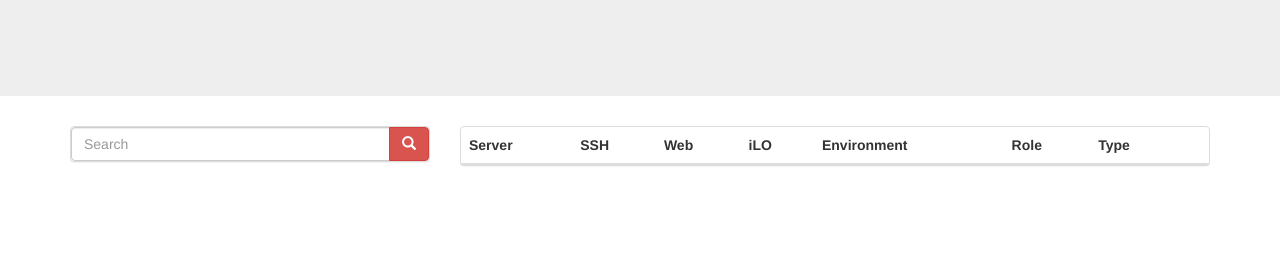
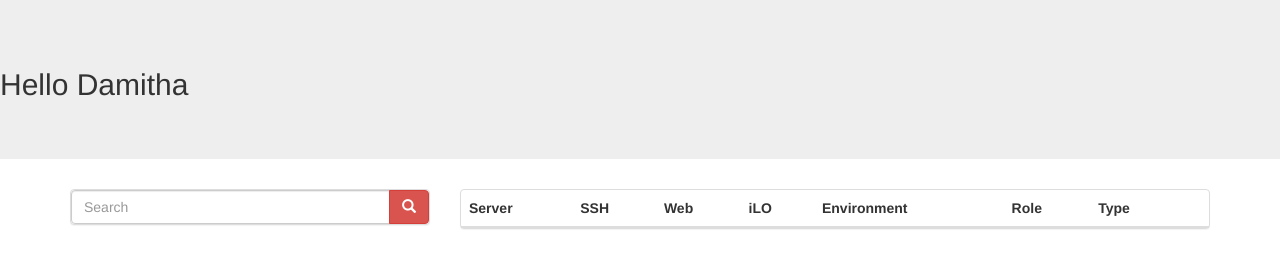
Before and after one commit to morphkurt/morphkurt.github.io, a plain HTML site: page serveradmin/index.html in a window 1280 px wide. Drawn offline with nearby package versions, Linux system fonts and the light colour scheme; no server answers.

Commit message:
Update index.html

```diff
--- a/serveradmin/index.html
+++ b/serveradmin/index.html
@@ -14,7 +14,7 @@
 <body>
 
 <div class="jumbotron">
-
+  <h2>Hello Damitha</h2>
 </div>
 
 <div class="container">
```
